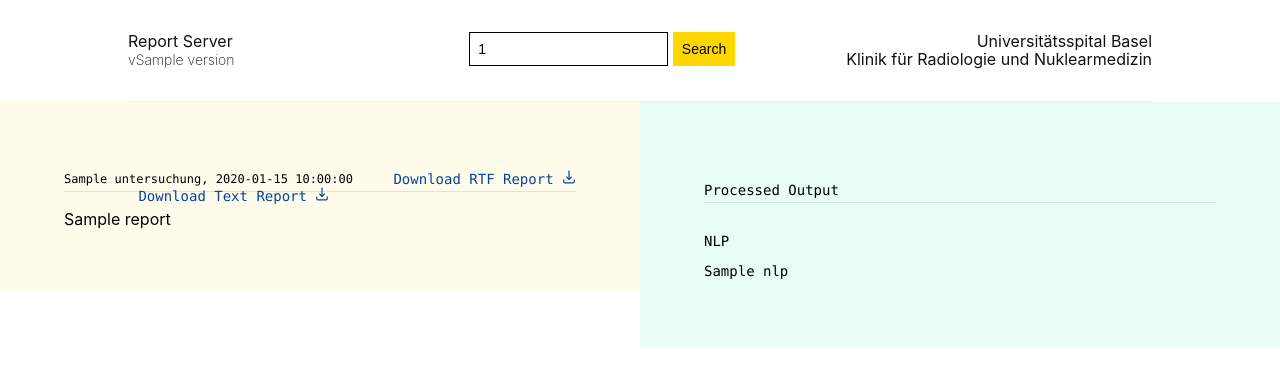
After one commit to joshy/review, a Flask app: template repo/templates/nlp.html in a window 1280 px wide. The commit adds this page. Shown: the top 386 px of the page. Run offline with Flask 2, Linux system fonts and the light colour scheme; the template is opened without the code that fills it: most values are stand-ins (such as "Sample title", 1, 10 or a date in 2020); some libraries are stand-ins or nearby versions.

Commit message:
some basic integration of mlzoo

```diff
--- a/repo/app.py
+++ b/repo/app.py
@@ -19,6 +19,7 @@ from repo.database.report import query_report_by_befund_status
 from repo.database.review_report import (query_review_report,
                                          query_review_reports)
 from repo.report import get_as_txt, get_as_rtf, get_with_file, q
+from repo.nlp import classify
 
 app = Flask(__name__, instance_relative_config=True)
 app.config.from_object('repo.default_config')
@@ -159,6 +160,27 @@ def show():
                                report=report_as_html)
 
 
+@app.route('/nlp')
+def nlp():
+    """ Renders RIS Report as HTML. """
+    accession_number = request.args.get('accession_number', '')
+    output = request.args.get('output', 'html')
+    # if no accession number is given -> render main page
+    if not accession_number:
+        print('No accession number found in request, use accession_number=XXX')
+        return main()
+
+    con = get_ris_db()
+    report_as_text, meta_data = get_as_txt(con.cursor(), accession_number)
+    report_as_html, meta_data = get_with_file(con.cursor(), accession_number)
+    return render_template('nlp.html',
+                            version=app.config['VERSION'],
+                            accession_number=accession_number,
+                            meta_data=meta_data,
+                            nlp=classify(report_as_text),
+                            report=report_as_html)
+
+
 @app.route('/download')
 def download():
     """ Downloads the original RTF report. """
--- /dev/null
+++ b/repo/nlp.py
@@ -0,0 +1,5 @@
+from mlzoo.risnlp_groups.gastro_internal.fs18_svc import model
+
+
+def classify(text):
+   return model.predict(text, None)
--- /dev/null
+++ b/repo/templates/nlp.html
@@ -0,0 +1,69 @@
+<!DOCTYPE html>
+<html lang="en">
+<head>
+  <title>Report Server</title>
+  <meta name="viewport" content="width=device-width, initial-scale=1">
+  <link rel="stylesheet" href="{{url_for('static', filename='css/tachyons.min.css') }}">
+</head>
+
+<body class="w-100 sans-serif">
+  {% include 'partials/header.html' %}
+    <div class="fl w-50 pa5 bg-washed-yellow">
+        {% if meta_data %}
+        <div class="w-100 bb b--black-10 pt1 pb1 f6 mw8 center code">
+            <span class="f7">{{meta_data.Untersuchung}}, {{ meta_data.StudyDate }}</span>
+            <a class="link underline-hover dark-blue fr" id="download" href="/download?accession_number={{accession_number}}">Download RTF Report
+                <svg xmlns="http://www.w3.org/2000/svg" width="14" height="14" viewBox="0 0 24 24" fill="none" stroke="currentColor" stroke-width="2"
+                    stroke-linecap="round" stroke-linejoin="round">
+                    <path d="M3 17v3a2 2 0 0 0 2 2h14a2 2 0 0 0 2-2v-3"></path>
+                    <polyline points="8 12 12 16 16 12"></polyline>
+                    <line x1="12" y1="2" x2="12" y2="16"></line>
+                </svg>
+            </a>
+            <a class="link underline-hover dark-blue fr pr5" id="download" href="#download">Download Text Report
+                <svg xmlns="http://www.w3.org/2000/svg" width="14" height="14" viewBox="0 0 24 24" fill="none" stroke="currentColor" stroke-width="2"
+                    stroke-linecap="round" stroke-linejoin="round">
+                    <path d="M3 17v3a2 2 0 0 0 2 2h14a2 2 0 0 0 2-2v-3"></path>
+                    <polyline points="8 12 12 16 16 12"></polyline>
+                    <line x1="12" y1="2" x2="12" y2="16"></line>
+                </svg>
+            </a>
+        </div>
+        {% endif %}
+        <div class="w-100 b--black-10 mw8 center">
+            <div id="report" class="cf" style="white-space: pre-line">
+                {% if report is not none %} {{ report | safe }} {% else %}
+                <p>No report found, check Accession Number
+                    <b>{{accession_number}}</b> is right.</p>
+                {% endif %}
+            </div>
+        </div>
+    </div>
+    <div class="fl w-50 pa5 bg-washed-green">
+        <div class="w-100 bb b--black-10 pt3 pb1 f6 center code">
+            <span>Processed Output</span>
+        </div>
+        <div class="w-100 pt3 pb1 f6 code">
+            <p>NLP</p><span>{{nlp}}</span>
+        </div>
+    </div>
+</body>
+<script>
+  function downloadInnerHtml(filename) {
+    var elHtml = document.getElementById('report').innerHTML;
+    var link = document.createElement('a');
+    mimeType ='text/plain';
+
+    link.setAttribute('download', filename);
+    link.setAttribute('href', 'data:' + mimeType + ';charset=utf-8,' + encodeURIComponent(elHtml));
+    document.body.append(link)
+    link.click();
+    document.body.removeChild(link)
+  }
+  var filename = '{{accession_number}}.txt';
+  l = document.getElementById('download');
+  l.addEventListener("click", function(e) {
+    downloadInnerHtml(filename);
+  });
+</script>
+</html>
--- a/repo/templates/partials/header.html
+++ b/repo/templates/partials/header.html
@@ -9,7 +9,7 @@
   </div>
 
   <div class="cf dtc w-25">
-    <form action="/show">
+    <form action="/nlp">
       <input class="f6 pa2 input-reset ba bg-transparent hover-bg-grey hover-black b--black" value="{{accession_number}}"
         type="text" name="accession_number" id="search-input" placeholder="accession number">
       <input class="f6 input-reset pa2 ba bg-yellow pointer b--yellow black" type="submit" value="Search">
```
Also changed, not shown: repo/database/report.py (+7 -2 lines), 1 other file.
